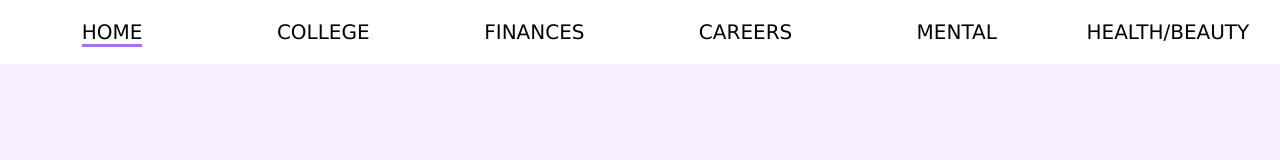
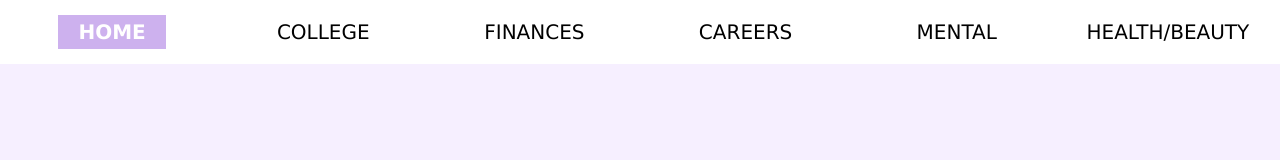
Before and after one commit to rhysgilk/sara, a plain HTML site: page index.html in a window 1280 px wide. Drawn offline with Linux system fonts and the light colour scheme.

Commit message:
Nav bar current page update

```diff
--- a/style.css
+++ b/style.css
@@ -7,10 +7,13 @@ a {
     color: black;
 }
 a:hover {
-    border-bottom: 2px solid black;
+    border-bottom: 3px solid #AB6FF3;
 }
 .currentPage {
-    border-bottom: 3px solid #AB6FF3;
+    background-color: #CDB1EE;
+    padding: 5px 20px 5px 20px;
+    color: white;
+    font-weight: bold;
 }
 #navigation {
     font-size: 20px;
```
